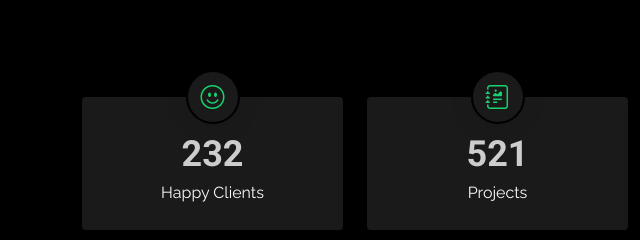
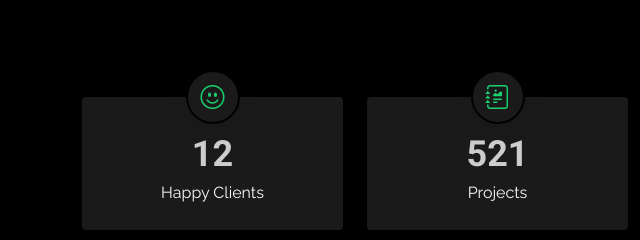
Before and after one commit to baaron24/baaron24.github.io, a plain HTML site: page about.html in a window 1280 px wide. Shown: the part 1040-1280 px from the top of the page, 0-640 px from the left. Drawn offline with Linux system fonts and the light colour scheme.

Commit message:
Update about.html

```diff
--- a/about.html
+++ b/about.html
@@ -139,7 +139,7 @@
           <div class="col-lg-3 col-md-6 d-flex flex-column align-items-center">
             <i class="bi bi-emoji-smile"></i>
             <div class="stats-item">
-              <span data-purecounter-start="0" data-purecounter-end="232" data-purecounter-duration="1" class="purecounter"></span>
+              <span data-purecounter-start="0" data-purecounter-end="12" data-purecounter-duration="5" class="purecounter"></span>
               <p>Happy Clients</p>
             </div>
           </div><!-- End Stats Item -->
```
